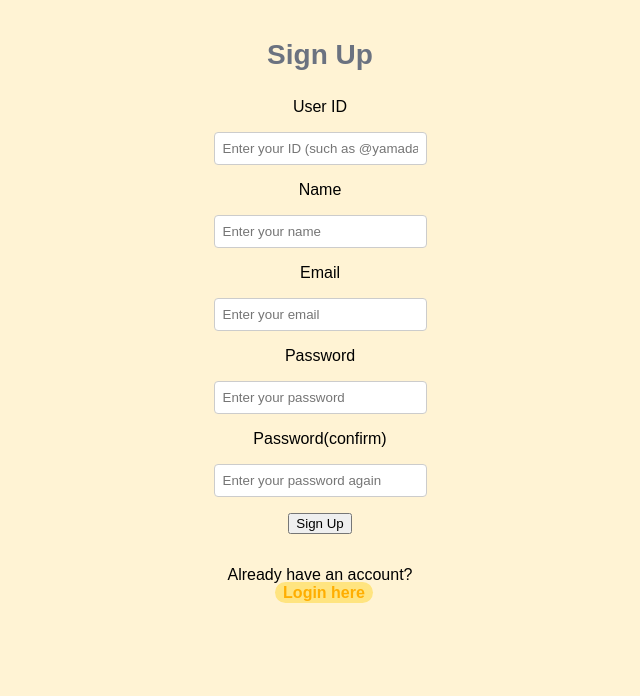
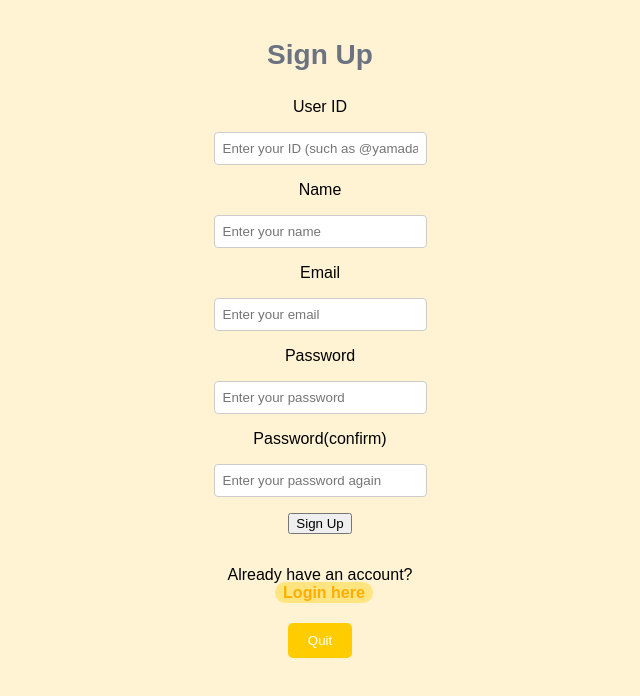
Before and after one commit to TEDxKeioU/hackthon-vol2-client, a React (Create React App) app: page /signup in a window 1280 px wide. Shown: the top 696 px of the page, without its empty margins (320-960 px from the left). Built offline with nearby package versions, Linux system fonts and the light colour scheme.

Commit message:
add: add quit buttom in the end of signup and login page

```diff
--- a/src/pages/login.js
+++ b/src/pages/login.js
@@ -82,6 +82,9 @@ export default function Login() {
             Sign Up here
           </span>
         </div>
+        <div className={styles.quit_button}>
+          <button onClick={() => navigate("/")} className={styles.quit_button}>Quit</button>
+        </div>
       </div>
     </>
   )
--- a/src/pages/signup.js
+++ b/src/pages/signup.js
@@ -138,6 +138,9 @@ export default function Signup() {
         </p>
       </form>
       {returnMessage && <div className={styles.return_message}>{returnMessage}</div>}
+      <div className={styles.quit_button}>
+        <button onClick={() => navigate("/")} className={styles.quit_button}>Quit</button>
+      </div>
     </div>
   );
 }
--- a/src/styles/login.module.css
+++ b/src/styles/login.module.css
@@ -51,3 +51,15 @@
   box-shadow: 0 2px 4px rgba(255, 204, 0, 0.4);
   transform: translateY(-1px);
 }
+.notification_message {
+  margin-bottom: 5px;
+}
+.quit_button {
+  background-color: #ffcc00;
+  color: white;
+  border: none;
+  padding: 5px 10px;
+  border-radius: 5px;
+  cursor: pointer;
+  transition: 0.3s;
+}
--- a/src/styles/signup.module.css
+++ b/src/styles/signup.module.css
@@ -19,7 +19,7 @@
   flex-direction: column;
   align-items: center;
   gap: 16px;
-  margin-bottom: 24px;
+  margin-bottom: 5px;
 }
 
 .form input {
@@ -51,3 +51,13 @@
   box-shadow: 0 2px 4px rgba(255, 204, 0, 0.4);
   transform: translateY(-1px);
 }
+
+.quit_button {
+  background-color: #ffcc00;
+  color: white;
+  border: none;
+  padding: 5px 10px;
+  border-radius: 5px;
+  cursor: pointer;
+  transition: 0.3s;
+}
```
